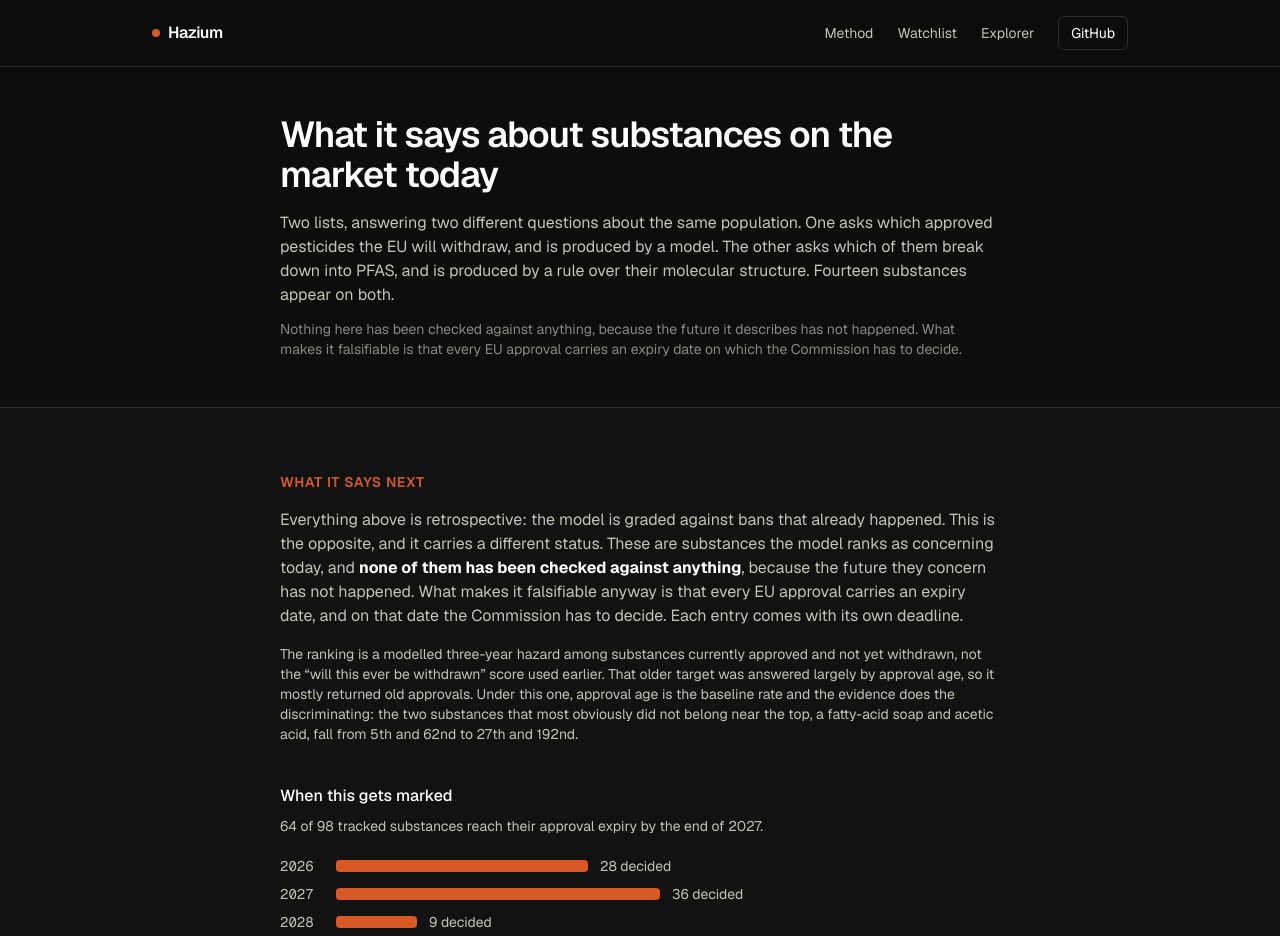
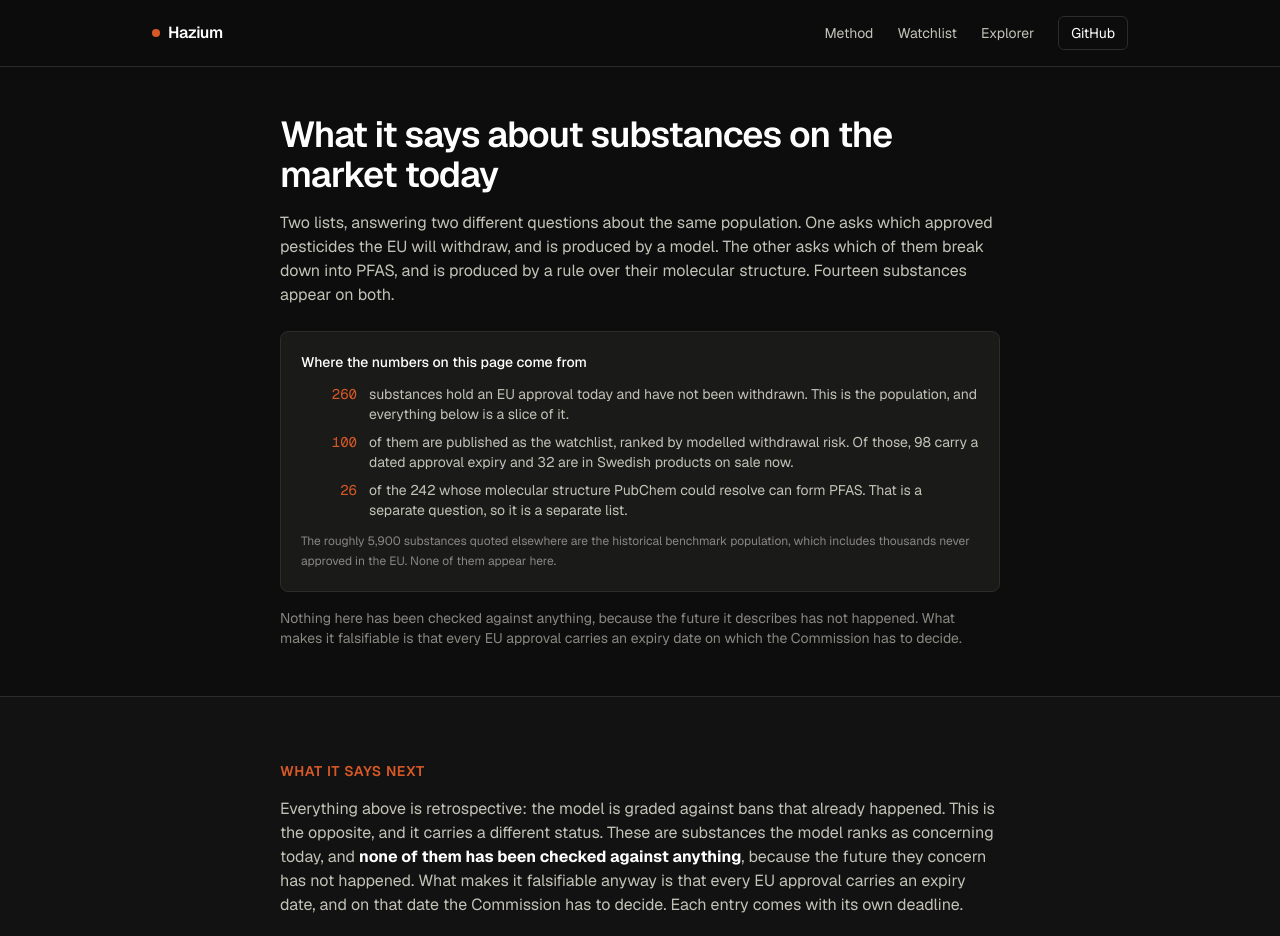
Before and after one commit to MartinBlomqvistDev/hazium, a Next.js app in the folder web/: page /watchlist in a window 1280 px wide. Shown: the top 936 px of the page. Built offline with nearby package versions, Linux system fonts and the light colour scheme.

Commit message:
docs: say what each count on the watchlist page is a fraction of

```diff
--- a/web/app/watchlist/page.tsx
+++ b/web/app/watchlist/page.tsx
@@ -40,7 +40,51 @@ export default function WatchlistPage() {
               other asks which of them break down into PFAS, and is produced by a rule over their
               molecular structure. Fourteen substances appear on both.
             </p>
-            <p className="mt-3 text-sm text-text-muted">
+
+            {/* Every count below is a fraction of something, and the page used to
+                state four different denominators without ever connecting them. */}
+            <div className="mt-6 rounded-lg border border-hairline bg-surface p-5">
+              <h2 className="text-sm font-medium text-text-primary">
+                Where the numbers on this page come from
+              </h2>
+              <ol className="mt-3 space-y-2 text-sm text-text-secondary">
+                <li className="flex gap-3">
+                  <span className="w-14 shrink-0 text-right font-mono tabular-nums text-accent">
+                    {survival.anchor_cohort.population}
+                  </span>
+                  <span>
+                    substances hold an EU approval today and have not been withdrawn. This is
+                    the population, and everything below is a slice of it.
+                  </span>
+                </li>
+                <li className="flex gap-3">
+                  <span className="w-14 shrink-0 text-right font-mono tabular-nums text-accent">
+                    {watchlist.top}
+                  </span>
+                  <span>
+                    of them are published as the watchlist, ranked by modelled withdrawal risk.
+                    Of those, {watchlist.tracked} carry a dated approval expiry and{" "}
+                    {watchlist.on_market} are in Swedish products on sale now.
+                  </span>
+                </li>
+                <li className="flex gap-3">
+                  <span className="w-14 shrink-0 text-right font-mono tabular-nums text-accent">
+                    {tfaScreen.flagged}
+                  </span>
+                  <span>
+                    of the {tfaScreen.population} whose molecular structure PubChem could resolve
+                    can form PFAS. That is a separate question, so it is a separate list.
+                  </span>
+                </li>
+              </ol>
+              <p className="mt-3 text-xs leading-relaxed text-text-muted">
+                The roughly 5,900 substances quoted elsewhere are the historical benchmark
+                population, which includes thousands never approved in the EU. None of them
+                appear here.
+              </p>
+            </div>
+
+            <p className="mt-4 text-sm text-text-muted">
               Nothing here has been checked against anything, because the future it describes has
               not happened. What makes it falsifiable is that every EU approval carries an expiry
               date on which the Commission has to decide.
--- a/web/components/PrecursorScreen.tsx
+++ b/web/components/PrecursorScreen.tsx
@@ -36,7 +36,10 @@ export default function PrecursorScreen({ data }: { data: TfaScreenData }) {
         </p>
 
         <div className="mt-8 grid grid-cols-1 gap-4 sm:grid-cols-3">
-          <Stat value={`${data.flagged} of ${data.population}`} label="approved substances that can form TFA" />
+          <Stat
+            value={`${data.flagged} of ${data.population}`}
+            label="of the approved substances with a resolved structure, able to form TFA"
+          />
           <Stat
             value={`${data.kemi_found} of ${data.kemi_total}`}
             label={`substances Sweden is reevaluating, where chance would place ${data.expected_by_chance.toFixed(1)}`}
--- a/web/components/Watchlist.tsx
+++ b/web/components/Watchlist.tsx
@@ -64,8 +64,8 @@ export default function Watchlist({ data }: { data: WatchlistData }) {
         <div className="mt-10">
           <h3 className="font-medium text-text-primary">When this gets marked</h3>
           <p className="mt-2 text-sm text-text-secondary">
-            {decidedBy2027} of {data.tracked} tracked substances reach their approval expiry by
-            the end of 2027.
+            {data.tracked} of the {data.top} carry a dated approval expiry, and{" "}
+            {decidedBy2027} of those reach it by the end of 2027.
           </p>
           <div className="mt-5 space-y-2">
             {soon.map((row) => (
@@ -93,7 +93,7 @@ export default function Watchlist({ data }: { data: WatchlistData }) {
             Which crops they are approved for
           </h3>
           <p className="mt-2 text-sm text-text-secondary">
-            {data.on_market} of the top {data.top}{" "}
+            {data.on_market} of the same {data.top}{" "}
             are in plant protection products currently approved in Sweden. The bars show the
             share of each crop&apos;s{" "}
             <strong className="text-text-primary">approved products</strong> carrying at least
```
